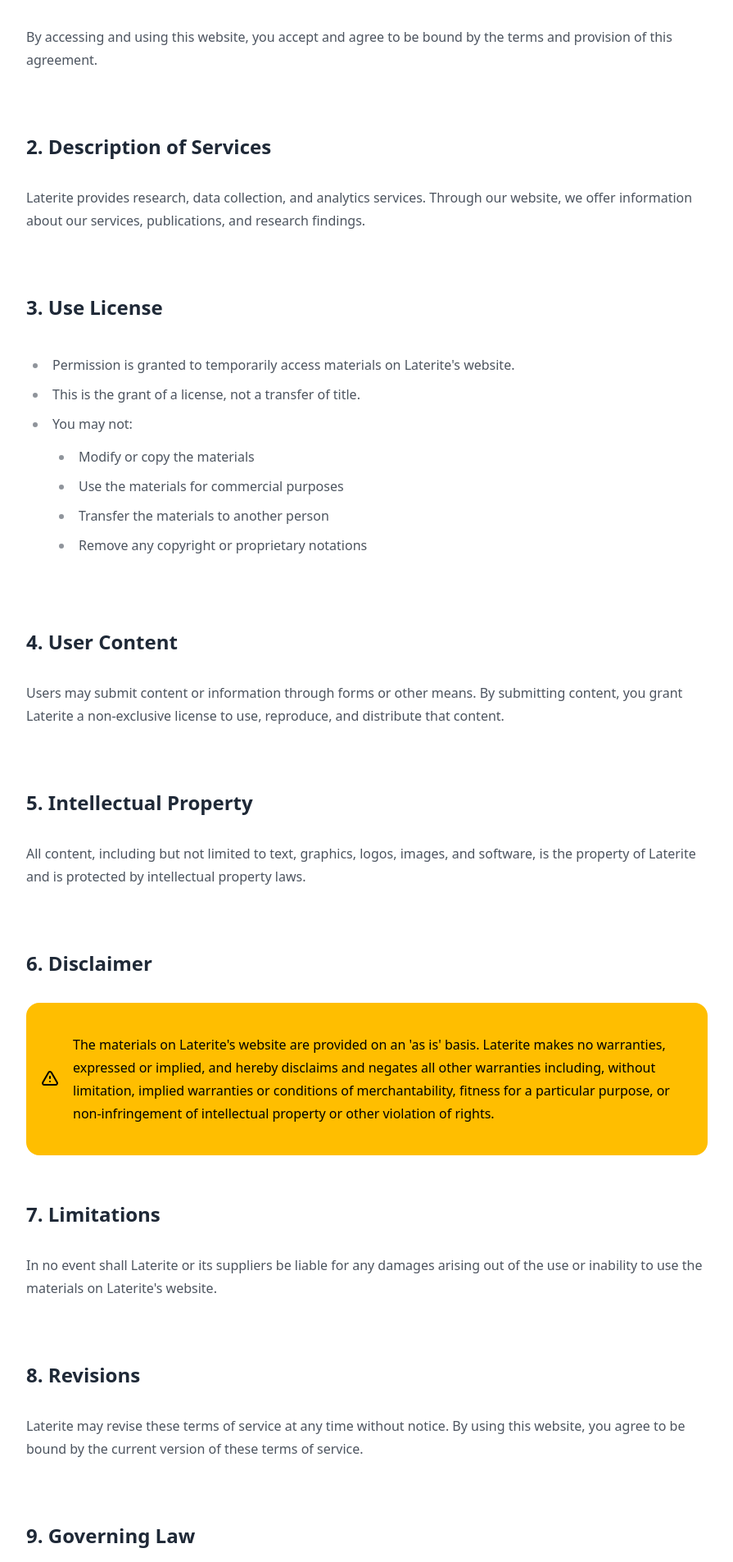
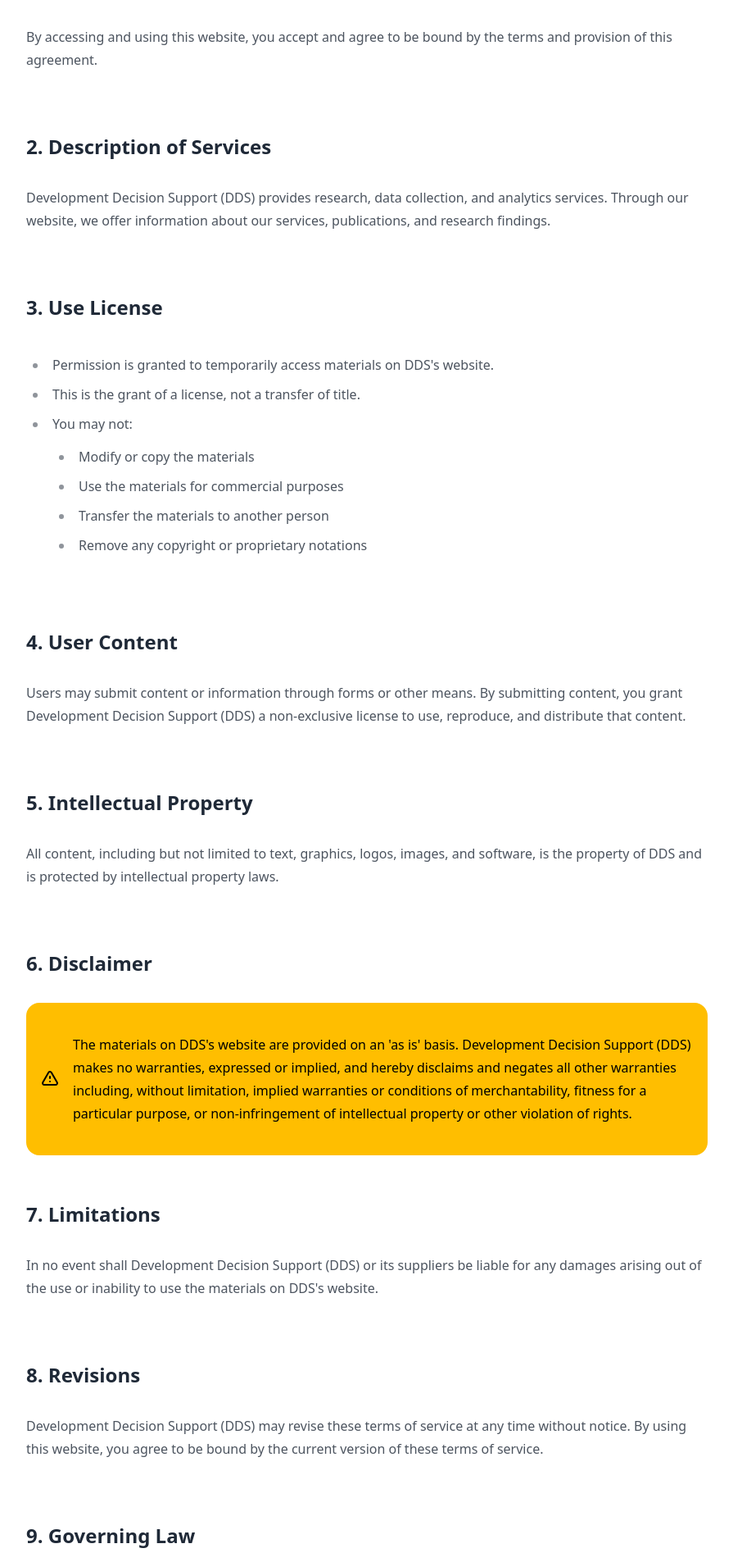
Before and after one commit to gilbertfullah/dds_consultancy_website, a Django app: page /terms-of-service/ in a window 1280 px wide. Shown: the part 465-2370 px from the top of the page at 82% size, without its empty margins (192-1087 px from the left). Run offline with Django 5.2, Linux system fonts and the light colour scheme; style sheets or scripts are compiled from the project's sources; parts of the project's set-up code (start-up, migrations or seed data) failed here and were passed over; some libraries are stand-ins or nearby versions.

Commit message:
first commit

```diff
--- a/templates/includes/footer.html
+++ b/templates/includes/footer.html
@@ -18,7 +18,7 @@
         </p>
         <div class="flex space-x-4">
           <a
-            href="https://twitter.com/LateriteGlobal"
+            href="https://twitter.com/DDSGlobal"
             class="btn btn-circle btn-ghost btn-sm"
           >
             <svg
@@ -33,7 +33,7 @@
             </svg>
           </a>
           <a
-            href="https://www.linkedin.com/company/laterite"
+            href="https://www.linkedin.com/company/ddsconsultancy"
             class="btn btn-circle btn-ghost btn-sm"
           >
             <svg
--- a/templates/pages/contact.html
+++ b/templates/pages/contact.html
@@ -1,5 +1,5 @@
 {% extends 'base.html' %} {% load static %} {% block title %}Contact Us -
-Laterite{% endblock %} {% block content %}
+Development Decision Support (DDS){% endblock %} {% block content %}
 <div class="hero min-h-[40vh] bg-base-200">
   <div class="hero-content text-center">
     <div class="max-w-2xl">
--- a/templates/pages/cookie_policy.html
+++ b/templates/pages/cookie_policy.html
@@ -1,5 +1,5 @@
 {% extends 'base.html' %} {% load static %} {% block title %}Cookie Policy -
-Laterite{% endblock %} {% block content %}
+Development Decision Support (DDS){% endblock %} {% block content %}
 <!-- Hero Section -->
 <div class="hero min-h-[30vh] bg-base-200">
   <div class="hero-content text-center">
@@ -252,7 +252,7 @@
                 If you have any questions about our Cookie Policy, please
                 contact us:
               </p>
-              <p>Email: privacy@laterite.com</p>
+              <p>Email: privacy@ddsconsultancy.org</p>
               <p>Phone: +1 (234) 567-890</p>
             </div>
           </div>
--- a/templates/pages/home.html
+++ b/templates/pages/home.html
@@ -1,5 +1,6 @@
-{% extends 'base.html' %} {% load static %} {% block title %}Laterite - Data
-Collection and Development Research{% endblock %} {% block content %}
+{% extends 'base.html' %} {% load static %} {% block title %}Development
+Decision Support (DDS) - Research and Consulting Firm{% endblock %} {% block
+content %}
 <!-- Hero Section -->
 <div class="relative min-h-[80vh] w-full overflow-hidden">
   <!-- Background Image with Overlay -->
--- a/templates/pages/project_detail.html
+++ b/templates/pages/project_detail.html
@@ -1,5 +1,6 @@
 {% extends 'base.html' %} {% load static %} {% block title %}{{ project.title }}
-- Projects - Laterite{% endblock %} {% block content %}
+- Projects - Development Decision Support (DDS){% endblock %} {% block content
+%}
 <!-- Hero Section -->
 <div class="relative min-h-[60vh]">
   {% if project.image %}
@@ -267,7 +268,7 @@
   function shareOnTwitter() {
     const url = encodeURIComponent(window.location.href);
     const text = encodeURIComponent(
-      "Check out this project by @LateriteAfrica: {{ project.title }}"
+      "Check out this project by @DDSAfrica: {{ project.title }}"
     );
     window.open(`https://twitter.com/intent/tweet?url=${url}&text=${text}`);
   }
--- a/templates/pages/projects.html
+++ b/templates/pages/projects.html
@@ -1,7 +1,7 @@
 {% extends 'base.html' %}
 {% load static %}
 
-{% block title %}Our Projects - Laterite{% endblock %}
+{% block title %}Our Projects - Development Decision Support (DDS){% endblock %}
 
 {% block content %}
 <!-- Hero Section -->
--- a/templates/pages/publication_detail.html
+++ b/templates/pages/publication_detail.html
@@ -1,5 +1,6 @@
 {% extends 'base.html' %} {% load static %} {% block title %}{{
-publication.title }} - Publications - Laterite{% endblock %} {% block content %}
+publication.title }} - Publications - Development Decision Support (DDS){%
+endblock %} {% block content %}
 <article class="py-12">
   <div class="container mx-auto px-4">
     <!-- Publication Header -->
--- a/templates/pages/publications.html
+++ b/templates/pages/publications.html
@@ -1,7 +1,7 @@
 {% extends 'base.html' %}
 {% load static %}
 
-{% block title %}Publications - Laterite{% endblock %}
+{% block title %}Publications - Development Decision Support (DDS){% endblock %}
 
 {% block content %}
 <!-- Hero Section -->
--- a/templates/pages/team.html
+++ b/templates/pages/team.html
@@ -1,13 +1,13 @@
 {% extends 'base.html' %} {% load static %} {% block title %}Our Team -
-Laterite{% endblock %} {% block content %}
+Development Decision Support (DDS){% endblock %} {% block content %}
 <!-- Hero Section -->
 <div class="hero min-h-[40vh] bg-base-200">
   <div class="hero-content text-center">
     <div class="max-w-3xl">
       <h1 class="text-5xl font-bold mb-6">Our Team</h1>
       <p class="text-xl">
-        Meet the dedicated professionals behind Laterite's success in data
-        collection and research across Africa.
+        Meet the dedicated professionals behind DDS's success in data collection
+        and research across Africa.
       </p>
     </div>
   </div>
--- a/templates/pages/terms_of_service.html
+++ b/templates/pages/terms_of_service.html
@@ -1,5 +1,5 @@
 {% extends 'base.html' %} {% load static %} {% block title %}Terms of Service -
-Laterite{% endblock %} {% block content %}
+Development Decision Support (DDS){% endblock %} {% block content %}
 <!-- Hero Section -->
 <div class="hero min-h-[30vh] bg-base-200">
   <div class="hero-content text-center">
@@ -23,15 +23,15 @@
 
         <h2>2. Description of Services</h2>
         <p>
-          Laterite provides research, data collection, and analytics services.
-          Through our website, we offer information about our services,
-          publications, and research findings.
+          Development Decision Support (DDS) provides research, data collection,
+          and analytics services. Through our website, we offer information
+          about our services, publications, and research findings.
         </p>
 
         <h2>3. Use License</h2>
         <ul>
           <li>
-            Permission is granted to temporarily access materials on Laterite's
+            Permission is granted to temporarily access materials on DDS's
             website.
           </li>
           <li>This is the grant of a license, not a transfer of title.</li>
@@ -49,14 +49,14 @@
         <h2>4. User Content</h2>
         <p>
           Users may submit content or information through forms or other means.
-          By submitting content, you grant Laterite a non-exclusive license to
-          use, reproduce, and distribute that content.
+          By submitting content, you grant Development Decision Support (DDS) a
+          non-exclusive license to use, reproduce, and distribute that content.
         </p>
 
         <h2>5. Intellectual Property</h2>
         <p>
           All content, including but not limited to text, graphics, logos,
-          images, and software, is the property of Laterite and is protected by
+          images, and software, is the property of DDS and is protected by
           intellectual property laws.
         </p>
 
@@ -77,10 +77,10 @@
           </svg>
           <div>
             <p>
-              The materials on Laterite's website are provided on an 'as is'
-              basis. Laterite makes no warranties, expressed or implied, and
-              hereby disclaims and negates all other warranties including,
-              without limitation, implied warranties or conditions of
+              The materials on DDS's website are provided on an 'as is' basis.
+              Development Decision Support (DDS) makes no warranties, expressed
+              or implied, and hereby disclaims and negates all other warranties
+              including, without limitation, implied warranties or conditions of
               merchantability, fitness for a particular purpose, or
               non-infringement of intellectual property or other violation of
               rights.
@@ -90,16 +90,16 @@
 
         <h2>7. Limitations</h2>
         <p>
-          In no event shall Laterite or its suppliers be liable for any damages
-          arising out of the use or inability to use the materials on Laterite's
-          website.
+          In no event shall Development Decision Support (DDS) or its suppliers
+          be liable for any damages arising out of the use or inability to use
+          the materials on DDS's website.
         </p>
 
         <h2>8. Revisions</h2>
         <p>
-          Laterite may revise these terms of service at any time without notice.
-          By using this website, you agree to be bound by the current version of
-          these terms of service.
+          Development Decision Support (DDS) may revise these terms of service
+          at any time without notice. By using this website, you agree to be
+          bound by the current version of these terms of service.
         </p>
 
         <h2>9. Governing Law</h2>
@@ -129,7 +129,7 @@
               <p class="font-semibold">
                 Questions about the Terms of Service should be sent to:
               </p>
-              <p>Email: legal@laterite.com</p>
+              <p>Email: legal@ddsconsultancy.org</p>
               <p>Phone: +1 (234) 567-890</p>
             </div>
           </div>
```
Also changed, not shown: templates/pages/privacy_policy.html (+5 -4 lines).
